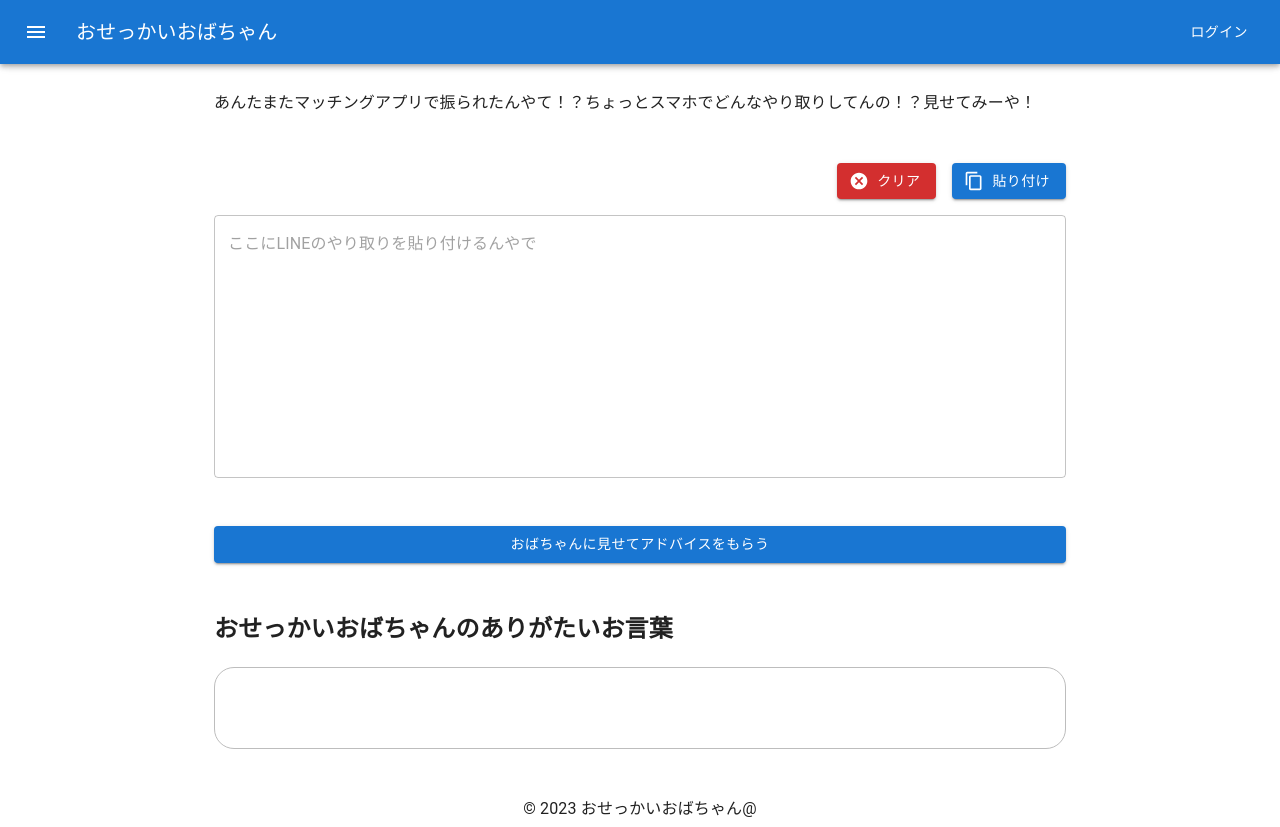
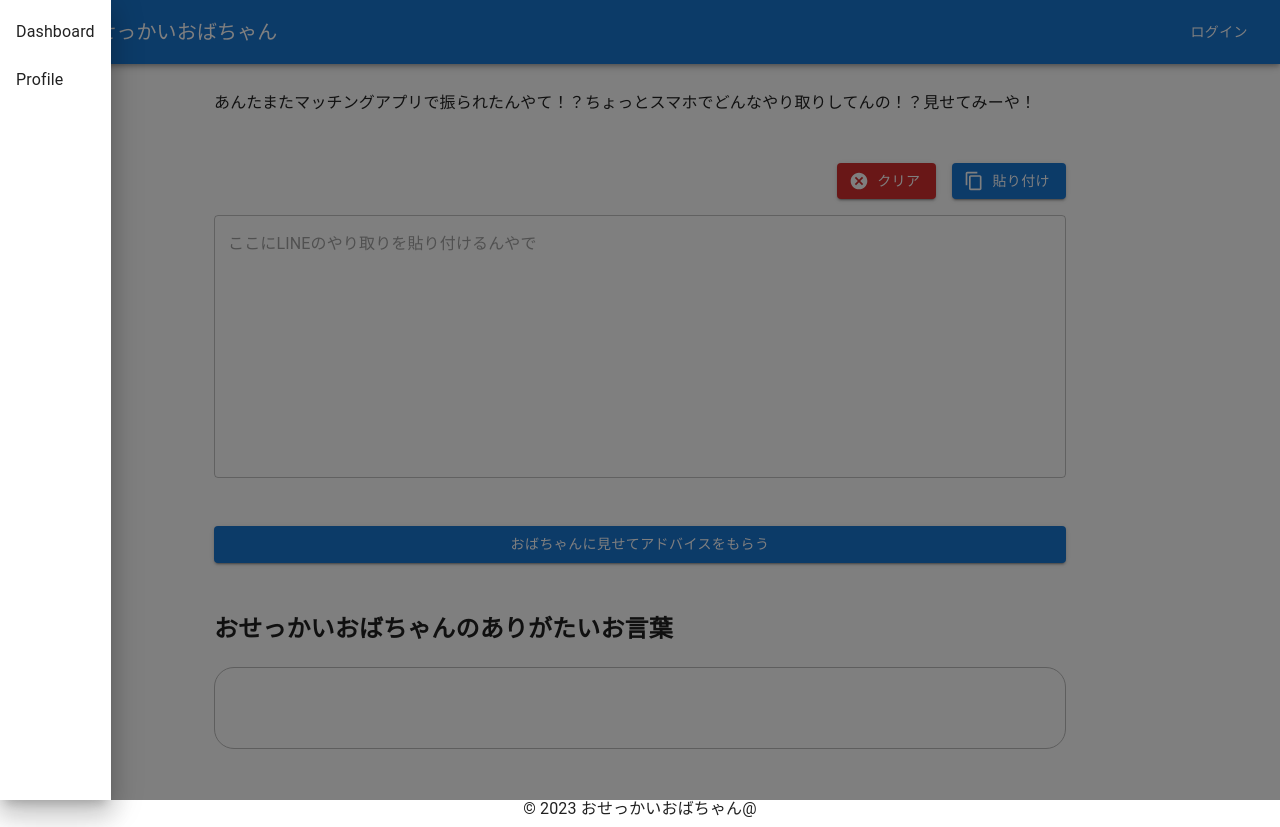
Before and after one commit to YasunariIguchi/nosy-aunty, a React (Create React App) app in the folder frontend/: page / in a window 1280 px wide. Both pictures are taken after a click on the button "menu". Built offline with nearby package versions, Linux system fonts and the light colour scheme; no server answers.

Commit message:
サイドメニューコンポーネントを追加

```diff
--- a/frontend/src/layouts/NavBar.js
+++ b/frontend/src/layouts/NavBar.js
@@ -1,4 +1,4 @@
-import { useEffect } from 'react';
+import { useEffect, useState } from 'react';
 import AppBar from '@mui/material/AppBar';
 import Box from '@mui/material/Box';
 import Toolbar from '@mui/material/Toolbar';
@@ -8,8 +8,15 @@ import IconButton from '@mui/material/IconButton';
 import MenuIcon from '@mui/icons-material/Menu';
 import { Link, useNavigate } from 'react-router-dom';
 import axios from 'axios';
+import SideMenu from './SideMenu';
 
 export default function NavBar({ isLoggedIn, setIsLoggedIn }) {
+  const [isMenuOpen, setIsMenuOpen] = useState(false); // メニューバーの開閉状態を管理するstate
+
+  // メニューアイコンがクリックされたときのハンドラ
+  const handleMenuClick = () => {
+    setIsMenuOpen(!isMenuOpen); // メニューバーの開閉状態を反転
+  };
   const navigate = useNavigate();
 
   const checkLoginStatus = () => {
@@ -90,6 +97,7 @@ export default function NavBar({ isLoggedIn, setIsLoggedIn }) {
               color="inherit"
               aria-label="menu"
               sx={{ mr: 2 }}
+              onClick={handleMenuClick} // メニューアイコンがクリックされたときのハンドラを設定
             >
               <MenuIcon />
             </IconButton>
@@ -107,6 +115,7 @@ export default function NavBar({ isLoggedIn, setIsLoggedIn }) {
           </Toolbar>
         </AppBar>
       </Box>
+      <SideMenu isMenuOpen={isMenuOpen} setIsMenuOpen={setIsMenuOpen} />
     </>
   );
 }
--- /dev/null
+++ b/frontend/src/layouts/SideMenu.js
@@ -0,0 +1,27 @@
+import React from 'react';
+import { Drawer, List, ListItem, ListItemText } from '@mui/material';
+import { Link } from 'react-router-dom';
+
+const SideMenu = ({ isMenuOpen, setIsMenuOpen }) => {
+  // サイドメニューの項目やクリック時の処理をここに追加
+
+  return (
+    <Drawer
+      open={isMenuOpen}
+      onClose={() => setIsMenuOpen(false)} // メニューを閉じる処理
+    >
+      <List>
+        {/* メニュー項目のリスト */}
+        <ListItem button component={Link} to="/dashboard">
+          <ListItemText primary="Dashboard" />
+        </ListItem>
+        <ListItem button component={Link} to="/profile">
+          <ListItemText primary="Profile" />
+        </ListItem>
+        {/* 他のメニュー項目を追加 */}
+      </List>
+    </Drawer>
+  );
+};
+
+export default SideMenu;
```
